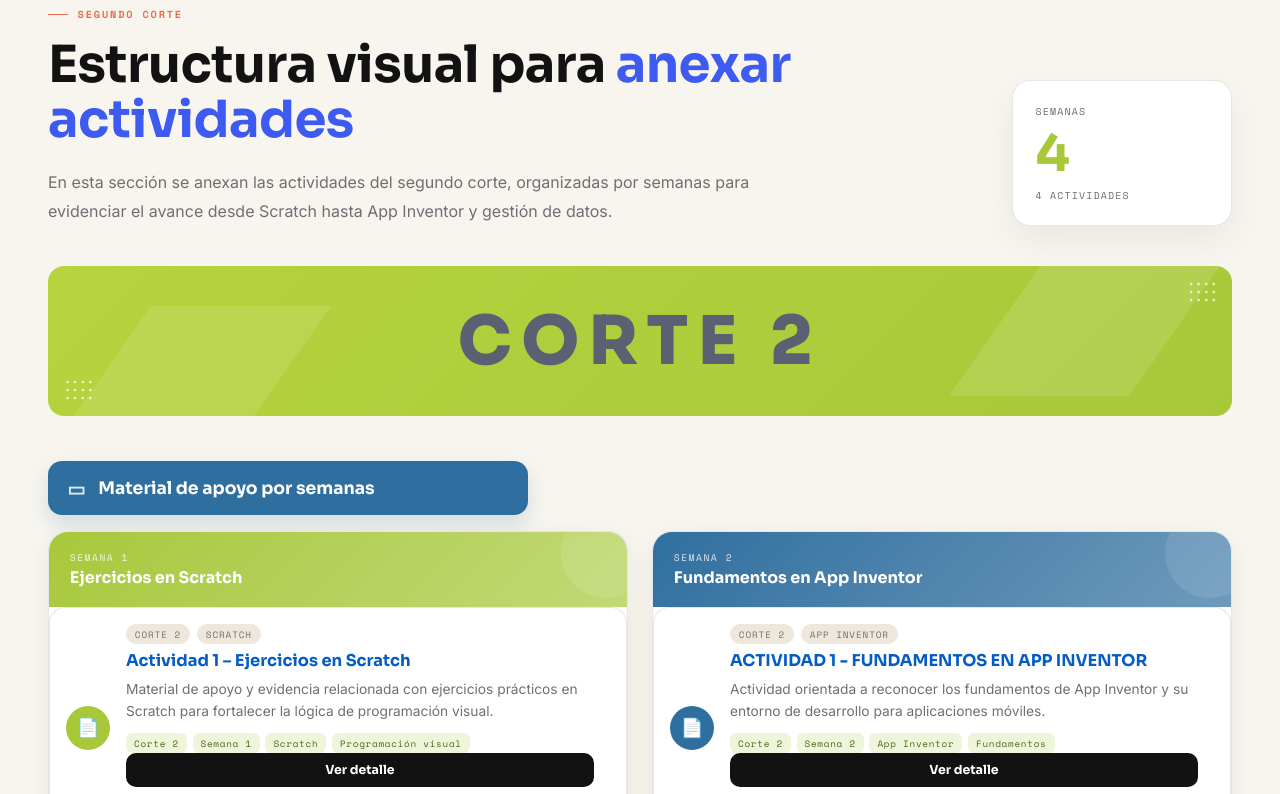
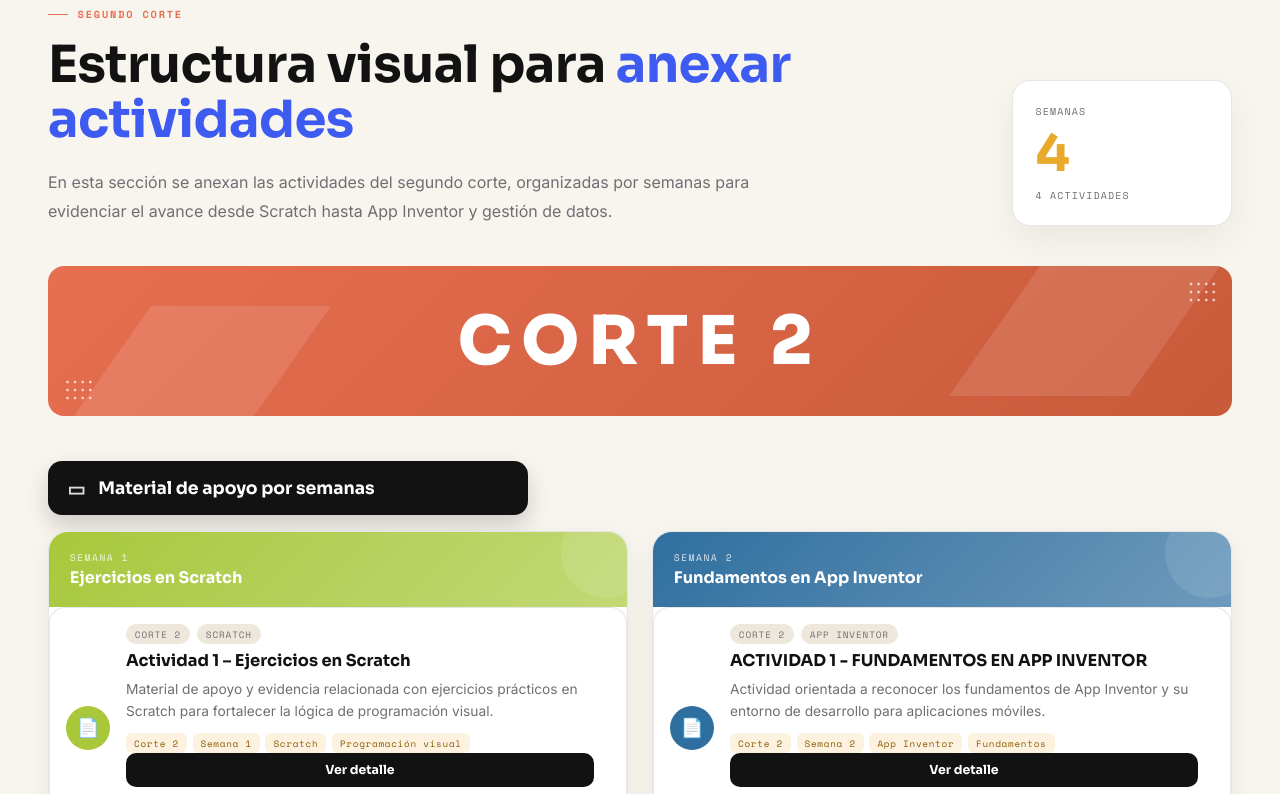
Before and after one commit to leandro232323/portafolio-digital-PARCIAL, a React (Vite) app: page / in a window 1280 px wide. Shown: the part 3160-3954 px from the top of the page. Built offline with nearby package versions, Linux system fonts and the light colour scheme.

Commit message:
modificacion colores corte 2 index.css

```diff
--- a/src/index.css
+++ b/src/index.css
@@ -769,7 +769,7 @@ a{text-decoration:none}
   font-family:var(--f-head);
   font-size:3.2rem;
   line-height:1;
-  color:#A8C83A;
+  color: var(--amber);
   margin:.55rem 0;
 }
 
@@ -777,7 +777,7 @@ a{text-decoration:none}
   position:relative;
   width:100%;
   min-height:150px;
-  background:linear-gradient(135deg,#B7D33D,#A8C83A);
+  background: linear-gradient(135deg, var(--red), #c85a3a);
   overflow:hidden;
   display:flex;
   align-items:center;
@@ -792,7 +792,7 @@ a{text-decoration:none}
   font-weight:800;
   font-size:clamp(2rem,6vw,4.2rem);
   letter-spacing:.14em;
-  color:#5B6172;
+  color: #fff;
 }
 .corte2-shape{
   position:absolute;
@@ -820,7 +820,7 @@ a{text-decoration:none}
 }
 .corte2-panel-title{
   width:min(100%,480px);
-  background:#2F6F9F;
+  background: var(--ink);
   color:#fff;
   border-radius:14px;
   padding:.8rem 1.2rem;
@@ -830,7 +830,7 @@ a{text-decoration:none}
   font-family:var(--f-head);
   font-weight:700;
   font-size:1.08rem;
-  box-shadow:0 10px 22px rgba(47,111,159,.18);
+  box-shadow: 0 10px 22px rgba(18,18,18,.18);
   margin-bottom:1rem;
 }
 .corte2-device{
@@ -952,7 +952,8 @@ a{text-decoration:none}
 .corte2-act-title{
   font-family:var(--f-head);
   font-size:.96rem;font-weight:700;line-height:1.32;
-  color:var(--ink);margin-bottom:.3rem;
+  color: var(--ink);
+  margin-bottom:.3rem;
 }
 
 /* Descripción — 2 líneas máx */
@@ -969,7 +970,8 @@ a{text-decoration:none}
 .corte2-act-tags{display:flex;flex-wrap:wrap;gap:.3rem}
 .corte2-act-tag{
   font-family:var(--f-mono);font-size:.57rem;letter-spacing:.07em;
-  background:rgba(168,200,58,.15);color:#526414;
+  background: rgba(233,169,43,.15);
+  color: #8a5a00;
   padding:.18rem .46rem;border-radius:5px;
 }
 
@@ -1024,7 +1026,7 @@ a{text-decoration:none}
 }
 .corte2-item:hover{transform:translateY(-3px);box-shadow:0 18px 46px rgba(0,0,0,.08);border-color:rgba(47,111,159,.28)}
 .corte2-icon{
-  width:44px;height:44px;border-radius:50%;background:#0B67C8;color:#fff;
+  width:44px;height:44px;border-radius:50%;background: var(--blue);;color:#fff;
   display:flex;align-items:center;justify-content:center;font-size:1.15rem;
 }
 .corte2-meta{display:flex;flex-wrap:wrap;gap:.45rem;margin-bottom:.35rem}
@@ -1032,12 +1034,13 @@ a{text-decoration:none}
   font-family:var(--f-mono);font-size:.58rem;letter-spacing:.1em;text-transform:uppercase;
   background:var(--warm);color:var(--muted);border-radius:999px;padding:.24rem .55rem;
 }
-.corte2-content h3{font-family:var(--f-head);font-size:1.02rem;line-height:1.35;color:#065CC5;margin-bottom:.35rem}
+.corte2-content h3{font-family:var(--f-head);font-size:1.02rem;line-height:1.35;color: var(--ink);;margin-bottom:.35rem}
 .corte2-content p{color:var(--muted);font-size:.86rem;line-height:1.65}
 .corte2-tags{display:flex;flex-wrap:wrap;gap:.35rem;margin-top:.65rem}
 .corte2-tags span{
   font-family:var(--f-mono);font-size:.58rem;letter-spacing:.08em;
-  background:rgba(168,200,58,.18);color:#526414;padding:.2rem .5rem;border-radius:6px;
+  background: rgba(233,169,43,.15);
+  color: #8a5a00;padding:.2rem .5rem;border-radius:6px;
 }
 .corte2-actions{display:flex;flex-direction:column;gap:.5rem;min-width:130px}
 .corte2-actions button,.corte2-actions a{
```
